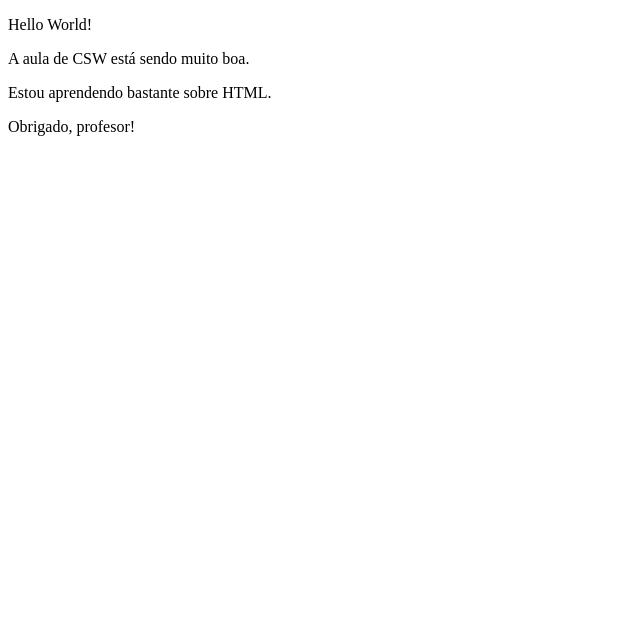
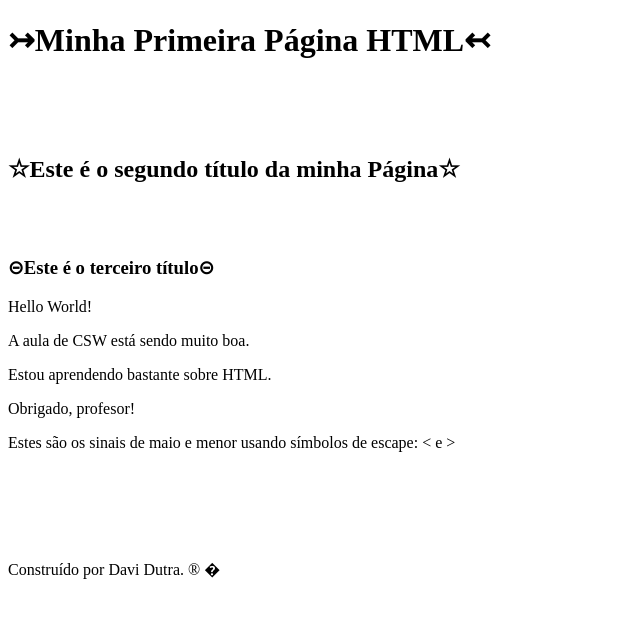
Before and after one commit to DutiCava/SI1N-CSW2026-1, a plain HTML site: page AULA-01/index.html in a window 1280 px wide. Shown: the whole page, without its empty margins (0-640 px from the left). Drawn offline with Linux system fonts and the light colour scheme.

Commit message:
Add files via upload

```diff
--- a/AULA-01/index.html
+++ b/AULA-01/index.html
@@ -6,12 +6,27 @@
     <title>Aula-01</title>
 </head>
 <body>
- <p>Hello World!</p>
-<p>A aula de CSW está sendo muito boa.</p>
-<p>Estou aprendendo bastante sobre HTML.</p>
+ <h1>&rightarrowtail;Minha Primeira Página HTML&leftarrowtail;</h1>
+ <br>
+ <br>
+ <br>
+ <h2>&star;Este é o segundo título da minha Página&star;</h2>
+ <br>
+ <br>
+ <h3>&circleddash;Este é o terceiro título&circleddash;</h3>
+    <p>Hello World!</p>
+    <p>A aula de CSW está sendo muito boa.</p>
+    <p>Estou aprendendo bastante sobre HTML.</p>
 <p>Obrigado, profesor!</p>
 
 
 
+<p>Estes são os sinais de maio e menor usando símbolos de escape: &lt; e &gt;</p>
+<br>
+<br>
+<br>
+<br>
+<br>
+Construído por Davi Dutra. &reg; &#x1F1E71F1F7;
 </body>
 </html>
```
